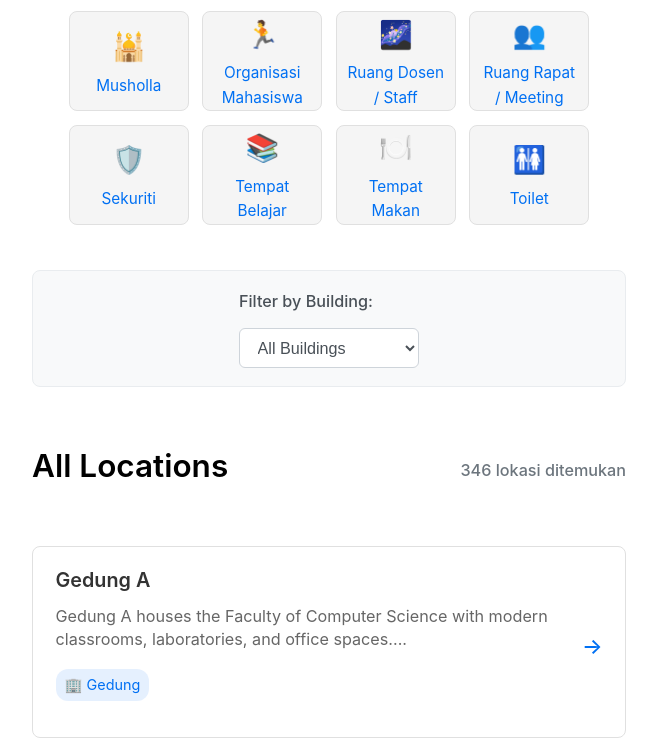
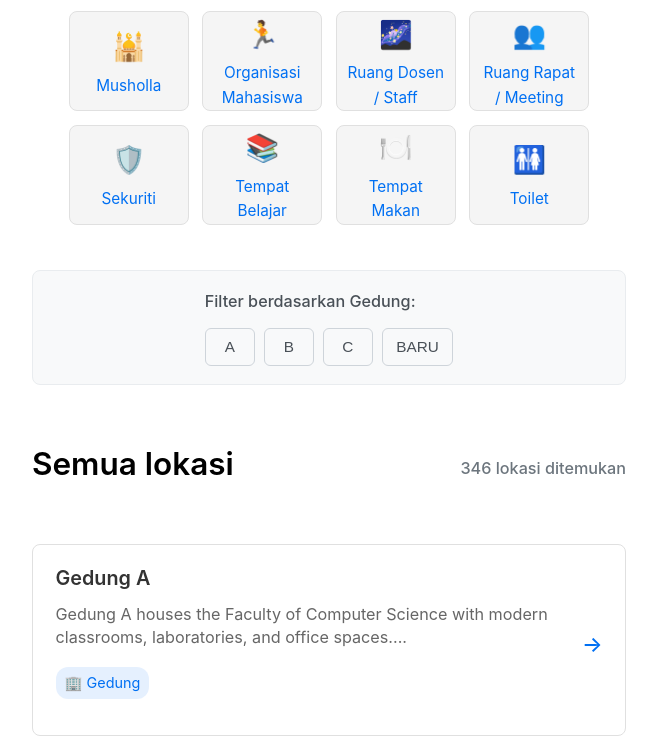
Before and after one commit to saddamonpc/carlok, a Next.js app: page / in a window 1280 px wide. Shown: the part 734-1482 px from the top of the page, without its empty margins (311-968 px from the left). Built offline with nearby package versions, Linux system fonts and the light colour scheme.

Commit message:
Abbreviate building filter

```diff
--- a/components/Map.js
+++ b/components/Map.js
@@ -3,6 +3,7 @@ import Link from 'next/link';
 import Head from 'next/head';
 import Fuse from 'fuse.js';
 import styles from './Map.module.css';
+import SearchBar from './SearchBar';
 import { categories } from '../lib/data/categories';
 import { locations } from '../lib/data/locations.db';
 
@@ -94,9 +95,20 @@ export default function Map() {
 
     return filtered;
   })();
-
   // Sort categories alphabetically by name
   const sortedCategories = [...categories].sort((a, b) => a.name.localeCompare(b.name));
+
+  // Handle search functionality
+  const handleSearch = () => {
+    // Gently scroll to results section
+    const resultsSection = document.querySelector(`.${styles.categoryHeader}`);
+    if (resultsSection) {
+      resultsSection.scrollIntoView({
+        behavior: 'smooth',
+        block: 'start'
+      });
+    }
+  };
 
   return (
     <>
@@ -104,57 +116,17 @@ export default function Map() {
         <title>Fasilkom UI Campus Map</title>
         <meta name="description" content="Interactive campus map" />
         <meta name="viewport" content="width=device-width, initial-scale=1" />
-      </Head>
-        <div className={styles.mapContainer}>
+      </Head>        <div className={styles.mapContainer}>
         <h1 className={styles.title}>Peta Kampus Fasilkom UI</h1>
         <p className={styles.subtitle}>Cari lokasi / ruangan berdasarkan kategori</p>
-        {/* Search Bar */}
-        <div className={styles.searchContainer}>
-          <form
-            onSubmit={(e) => {
-              e.preventDefault();
-              if (searchQuery.trim()) {
-                // Gently scroll to results section
-                const resultsSection = document.querySelector(`.${styles.categoryHeader}`);
-                if (resultsSection) {
-                  resultsSection.scrollIntoView({
-                    behavior: 'smooth',
-                    block: 'start'
-                  });
-                }
-              }
-            }}
-            className={styles.searchForm}
-          >
-            <div className={styles.searchInputWrapper}>
-              <input
-                type="text"
-                placeholder="Search locations..."
-                value={searchQuery}
-                onChange={(e) => setSearchQuery(e.target.value)}
-                className={styles.searchInput}
-              />
-              <button
-                type="submit"
-                className={styles.searchSubmitButton}
-                disabled={!searchQuery.trim()}
-                aria-label="Search"
-              >
-                🔍
-              </button>
-              {searchQuery && (
-                <button
-                  type="button"
-                  onClick={() => setSearchQuery('')}
-                  className={styles.clearSearchButton}
-                  aria-label="Clear search"
-                >
-                  ✕
-                </button>
-              )}
-            </div>
-          </form>
-        </div><div className={styles.categoriesContainer}>
+
+        {/* Main Search Bar */}
+        <SearchBar
+          searchQuery={searchQuery}
+          onSearchChange={setSearchQuery}
+          onSubmit={handleSearch}
+          placeholder="Search locations..."
+        />        <div className={styles.categoriesContainer}>
           {sortedCategories.map((category) => (
             <Link
               key={category.id}
@@ -162,7 +134,12 @@ export default function Map() {
               className={`${styles.categoryButton} ${selectedCategory === category.id ? styles.categoryButtonActive : ''}`}
               onClick={(e) => {
                 e.preventDefault();
-                setSelectedCategory(category.id);
+                // Toggle category selection - if already selected, deselect it
+                if (selectedCategory === category.id) {
+                  setSelectedCategory(null);
+                } else {
+                  setSelectedCategory(category.id);
+                }
                 // Reset building and floor when category changes
                 setSelectedBuilding(null);
                 setSelectedFloor(null);
@@ -172,41 +149,47 @@ export default function Map() {
               <span>{category.name}</span>
             </Link>
           ))}
-        </div>
-
-        {/* Building and Floor Filters */}
-        <div className={styles.filtersContainer}>
-          {/* Building Filter */}
+        </div>        {/* Building and Floor Filters */}
+        <div className={styles.filtersContainer}>          {/* Building Filter */}
           <div className={styles.filterGroup}>
-            <label htmlFor="building-select" className={styles.filterLabel}>Filter by Building:</label>
-            <select
-              id="building-select"
-              value={selectedBuilding || ''}
-              onChange={(e) => {
-                setSelectedBuilding(e.target.value || null);
-                setSelectedFloor(null); // Reset floor when building changes
-              }}
-              className={styles.filterSelect}
-            >
-              <option value="">All Buildings</option>
-              {buildings.map((building) => (
-                <option key={building.id} value={building.id}>
-                  {building.name}
-                </option>
+            <label className={styles.filterLabel}>Filter berdasarkan Gedung:</label>
+            <div className={styles.buildingButtons}>
+              {[
+                { id: 'gedung-a', name: 'Gedung A', abbr: 'A' },
+                { id: 'gedung-b', name: 'Gedung B', abbr: 'B' },
+                { id: 'gedung-c', name: 'Gedung C', abbr: 'C' },
+                { id: 'gedung-baru', name: 'Gedung Baru', abbr: 'BARU' }
+              ].map((building) => (
+                <button
+                  key={building.id}
+                  onClick={() => {
+                    // Toggle building selection
+                    if (selectedBuilding === building.id) {
+                      setSelectedBuilding(null);
+                    } else {
+                      setSelectedBuilding(building.id);
+                    }
+                    setSelectedFloor(null); // Reset floor when building changes
+                  }}
+                  className={`${styles.buildingButton} ${selectedBuilding === building.id ? styles.buildingButtonActive : ''}`}
+                  title={building.name}
+                >
+                  {building.abbr}
+                </button>
               ))}
-            </select>
+            </div>
           </div>
 
           {/* Floor Filter - only show if a building is selected */}
           {selectedBuilding && availableFloors.length > 0 && (
             <div className={styles.filterGroup}>
-              <label htmlFor="floor-select" className={styles.filterLabel}>Filter by Floor:</label>
+              <label htmlFor="floor-select" className={styles.filterLabel}>Filter berdasrkan Lantai:</label>
               <select
                 id="floor-select"
                 value={selectedFloor || ''}
                 onChange={(e) => setSelectedFloor(e.target.value || null)}
                 className={styles.filterSelect}
-              >                <option value="">All Floors</option>
+              >                <option value="">Semua Lantai</option>
                 {availableFloors.map((floor) => (
                   <option key={floor} value={floor}>
                     {floor.split(' - ').pop()}
@@ -234,11 +217,11 @@ export default function Map() {
               const parts = [];
 
               if (searchQuery.trim()) {
-                parts.push(`Search results for "${searchQuery}"`);
+                parts.push(`Hasil search untuk "${searchQuery}"`);
               } else if (selectedCategory) {
                 parts.push(categories.find(c => c.id === selectedCategory)?.name);
               } else {
-                parts.push('All Locations');
+                parts.push('Semua lokasi');
               }
 
               if (selectedBuilding) {
--- a/components/Map.module.css
+++ b/components/Map.module.css
@@ -487,6 +487,44 @@
   transform: translateY(0);
 }
 
+/* Building Toggle Buttons */
+.buildingButtons {
+  display: flex;
+  gap: 0.5rem;
+  flex-wrap: wrap;
+}
+
+.buildingButton {
+  padding: 0.5rem 0.75rem;
+  background-color: #f8f9fa;
+  border: 1px solid #ced4da;
+  border-radius: 6px;
+  font-size: 0.85rem;
+  font-weight: 500;
+  color: #495057;
+  cursor: pointer;
+  transition: all 0.2s ease;
+  min-width: 50px;
+  text-align: center;
+}
+
+.buildingButton:hover {
+  background-color: #e9ecef;
+  border-color: #adb5bd;
+  transform: translateY(-1px);
+}
+
+.buildingButtonActive {
+  background-color: #0070f3;
+  border-color: #0070f3;
+  color: white;
+}
+
+.buildingButtonActive:hover {
+  background-color: #0060df;
+  border-color: #0060df;
+}
+
 .resultsCount {
   font-size: 0.9rem;
   color: #6c757d;
@@ -623,10 +661,18 @@
   .filterSelect {
     width: 100%;
   }
-
-  .clearFiltersButton {
+    .clearFiltersButton {
     width: 100%;
     align-self: center;
+  }
+
+  .buildingButtons {
+    justify-content: center;
+  }
+
+  .buildingButton {
+    flex: 1;
+    min-width: 60px;
   }
 
   .categoryHeader {
--- a/components/layout.module.css
+++ b/components/layout.module.css
@@ -11,12 +11,7 @@
   text-align: center;
   border-bottom: 1px solid #e0e0e0;
   padding: 0 0.5rem 1rem 0.5rem;
-  margin: 0 0 1rem 0;
-}
-
-.header img {
-  margin: 0;
-  padding: 0;
+  margin-bottom: 1rem;
 }
 
 /* Mobile responsive header styles */
```
